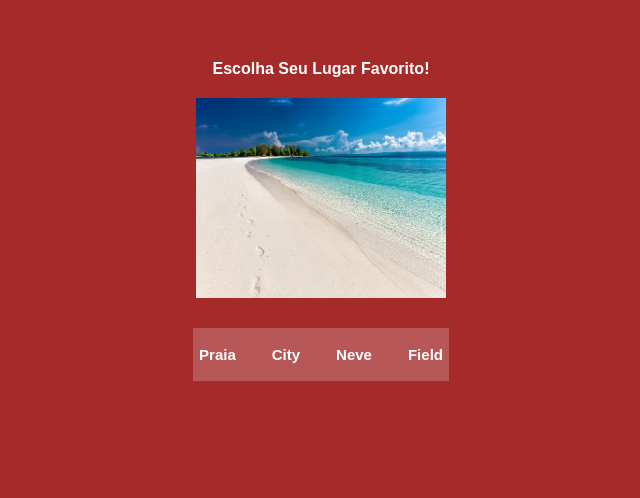
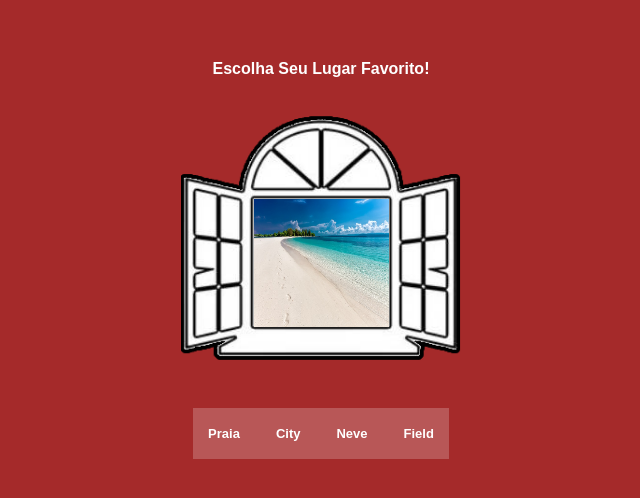
Before and after one commit to LcEduardo/Changing-Places, a plain HTML site: page index.html in a window 1280 px wide. Both pictures are taken after a click on the button "Praia". Shown: the whole page, without its empty margins (319-959 px from the left). Drawn offline with Linux system fonts and the light colour scheme.

Commit message:
Apply window

```diff
--- a/index.html
+++ b/index.html
@@ -9,7 +9,9 @@
 <body>
     <h4>Escolha Seu Lugar Favorito!</h4>
     <div id="container">
-        <div id="window"></div>
+        <div id="window">
+            <div id="landscape"></div>
+        </div>
     <div id="btns">
         <button data-set="praia">Praia</button>
         <button data-set="city">City</button>
--- a/script.js
+++ b/script.js
@@ -1,32 +1,28 @@
 const btns = document.querySelectorAll("button");
-const win = document.getElementById("window");
+const win = document.getElementById("landscape");
 const imgElement = document.createElement('img');
 
 btns.forEach(btn => {
 
     btn.addEventListener("click", () => {
+        win.style.display = 'block';
+        imgElement.style.borderRadius = 10;
+        imgElement.width = 135;
+        imgElement.height = 128;
         if (btn.dataset.set === "praia") {
             imgElement.src = 'imgs/beach.jpg';
-            imgElement.width = 250;
-            imgElement.height = 200;
             win.appendChild(imgElement);
         }
         else if (btn.dataset.set === "city") {
             imgElement.src = 'imgs/city.jpg';
-            imgElement.width = 250;
-            imgElement.height = 200;
             win.appendChild(imgElement);
         }
         else if (btn.dataset.set === "snow") {
             imgElement.src = 'imgs/cold.jpg';
-            imgElement.width = 250;
-            imgElement.height = 200;
             win.appendChild(imgElement);
         }
         else {
             imgElement.src = 'imgs/field.jpg';
-            imgElement.width = 250;
-            imgElement.height = 200;
             win.appendChild(imgElement);
         }
     });
--- a/style.css
+++ b/style.css
@@ -22,10 +22,21 @@ h4 {
 }
 
 #window {
-    width: 250px;
-    height:  200px;
-    margin: 10px;
+    background-image: url('imgs/window.png');
+    background-size: cover;
+    background-position: center;
+    width: 280px;
+    height: 300px;
+    display: flex;
+    justify-content: center;
+}
+
+#landscape {
+    margin-top: 111px;
+    width: 135px;
+    height: 128px;
     background-color: white;
+    border-radius: 2px;
 }
 
 #btns {
@@ -37,7 +48,7 @@ h4 {
 }
 
 button {
-    font-size: 15px;
+    font-size: 13px;
     font-weight: bold;
     color: white;
     border: 5px;
@@ -46,8 +57,9 @@ button {
     background-color: rgba(255, 255, 255, 0);
 }
 
-button:active {
+button:hover {
     border-radius: 5px;
+    border: 1px solid black;
     color: black;
     background-color: white;
     transform: scale(0.88);
```
Also changed, not shown: imgs/window.png (added).
